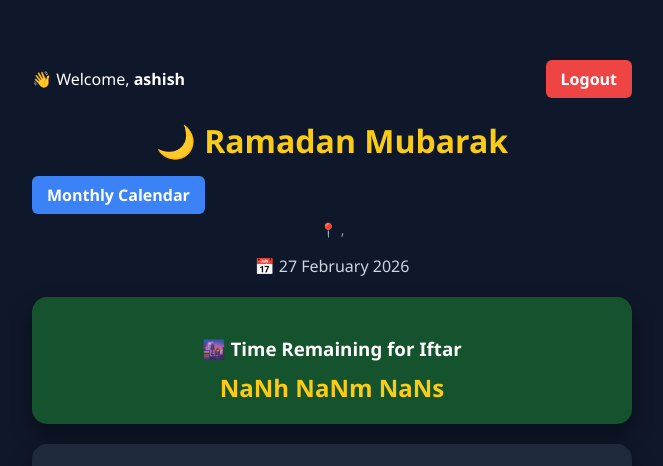
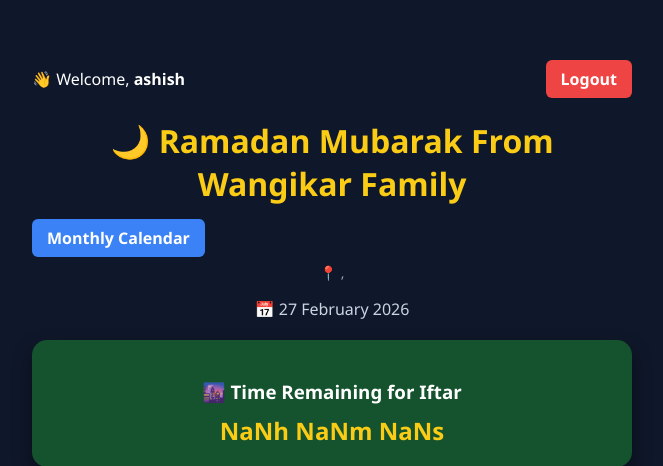
Before and after one commit to sevadnya/ramadan_app, a Flask app: page / in a window 1280 px wide. Shown: the top 466 px of the page, without its empty margins (308-971 px from the left). Run offline with Flask 3, Linux system fonts and the light colour scheme; a user stored in the database is signed in; data that the repository does not hold is empty.

Commit message:
Update index.html

```diff
--- a/templates/index.html
+++ b/templates/index.html
@@ -15,7 +15,7 @@
         <a href="{{ url_for('logout') }}" class="btn-logout">Logout</a>
     </div>
 
-    <h1>🌙 Ramadan Mubarak</h1>
+    <h1>🌙 Ramadan Mubarak From Wangikar Family</h1>
 <a href="{{ url_for('monthly_calendar') }}" class="btn-secondary">Monthly Calendar</a>
 
     <p class="location">
@@ -76,4 +76,5 @@
 </script>
 
 </body>
+
 </html>
```
